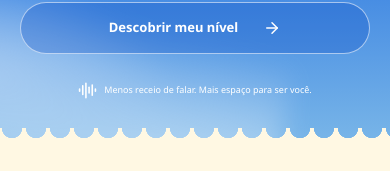
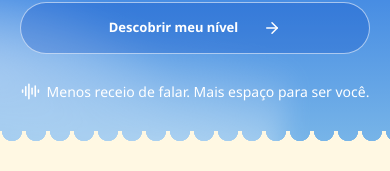
Before and after one commit to MatheusGeambastiane/veli-site, a Next.js app: page / in a window 390 px wide. Shown: the part 498-669 px from the top of the page. Built offline with nearby package versions, Linux system fonts and the light colour scheme; no server answers.

Commit message:
style: improve mobile hero note readability

```diff
--- a/src/features/home/home.module.css
+++ b/src/features/home/home.module.css
@@ -762,8 +762,12 @@
     max-width: 470px;
   }
   .root :global(.v-hero-note) {
-    font-size: 10px;
+    font-size: 14px;
+    line-height: 1.6;
     gap: 7px;
+  }
+  .root :global(.v-hero-note svg) {
+    flex-shrink: 0;
   }
   .root :global(.v-cloud-right) {
     right: -450px;
@@ -857,9 +861,6 @@
   }
   .root :global(.v-actions .v-button) {
     width: 100%;
-  }
-  .root :global(.v-hero-note) {
-    font-size: 9px;
   }
   .root :global(.v-beyond) {
     font-size: 14.2vw;
```
